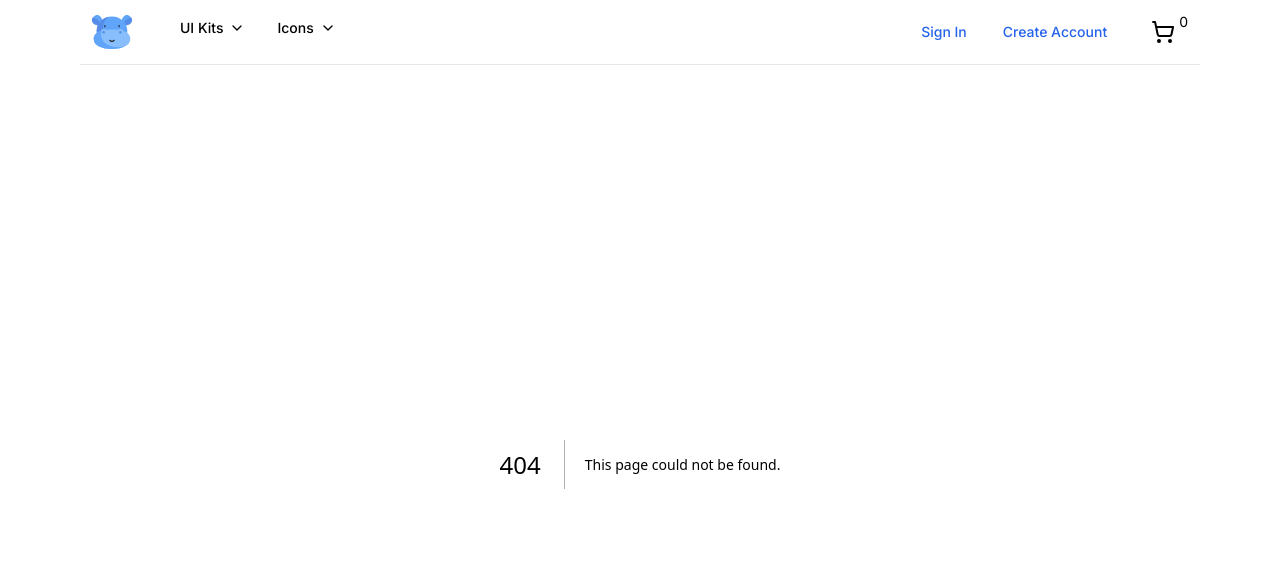
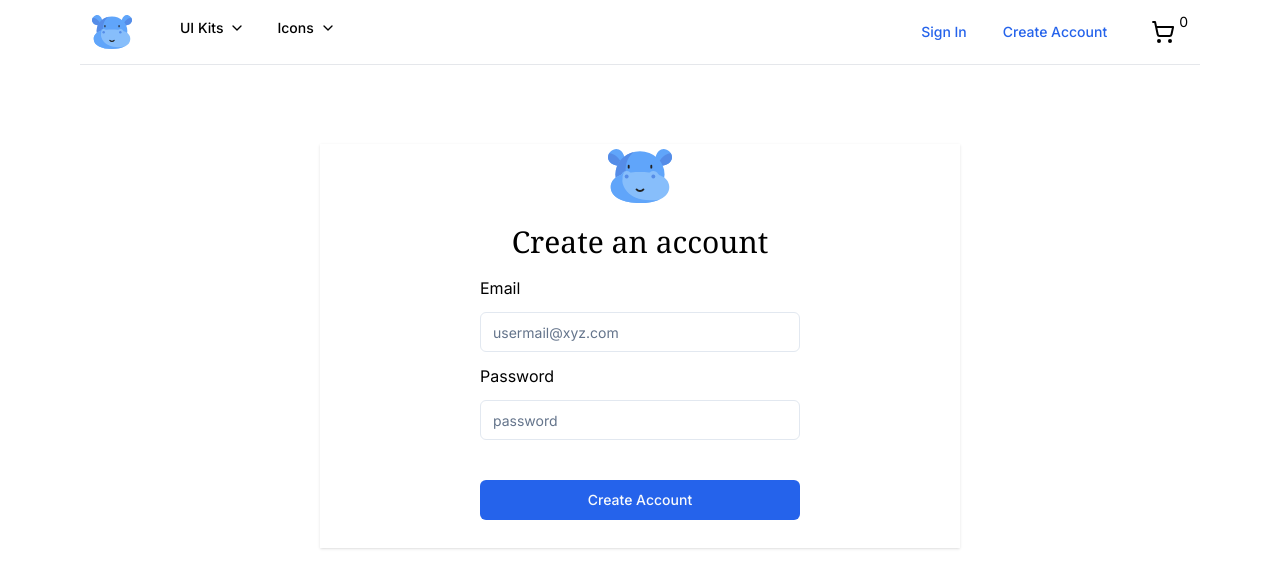
Before and after one commit to sushanslondhe/Digital-marketplace, a Next.js app: page /signup in a window 1280 px wide. Before the commit this address had no page. Shown: the top 588 px of the page. Built offline with nearby package versions, Linux system fonts and the light colour scheme.

Commit message:
added user-signup form

```diff
--- /dev/null
+++ b/app/(auth)/signup/page.tsx
@@ -0,0 +1,65 @@
+"use client"
+import { Icons } from "@/components/Icons";
+import { Button } from "@/components/ui/button";
+import { Input } from "@/components/ui/input";
+import { Label } from "@radix-ui/react-label";
+import { z } from "zod";
+import { useForm } from 'react-hook-form'
+import { zodResolver } from '@hookform/resolvers/zod'
+import { cn } from "@/lib/utils";
+
+
+export default function Signup(){
+    const Authvalidator = z.object({
+        email:z.string().email({message:'Invalid mail address!'}),
+        password:z.string().min(8,{message:'password must be atleast 8 characters long!'})
+    })
+
+    type TAuthCredentials = z.infer<typeof Authvalidator>
+    const clickSubmit = (data:TAuthCredentials) => {
+        console.log(data);
+    }
+
+   const { register, handleSubmit, watch, formState:{errors}} = useForm<TAuthCredentials>({
+    resolver:zodResolver(Authvalidator)
+   });
+    return(
+
+        <div className=" lg:shadow max-lg:pt-16 flex flex-col justify-center items-center lg:mx-[20rem] lg:my-[5rem] gap-y-4">
+            <div>
+                <Icons.logo className="h-16 w-16" />
+            </div>
+            <div className=" font-serif text-3xl font-medium">
+                Create an account
+            </div>
+            <div className=" w-[50%] flex flex-col gap-2 justify-center">
+            <form className=" flex flex-col gap-3" onSubmit={handleSubmit(clickSubmit)}>
+
+                <Label  htmlFor="email">Email</Label>
+                {errors.email && (
+                    <p className=" text-sm text-red-500">{errors.email?.message}</p>
+                )}
+                <Input {...register('email')}
+               className={cn({
+                'focus-visible:ring-red-500':errors.email
+               })}
+                placeholder="usermail@xyz.com"  />
+
+                <Label htmlFor="password">Password</Label>
+                {errors.password && (
+                    <p className=" text-sm text-red-500">{errors.password.message}</p>
+                )}
+                <Input {...register('password')}
+                className={cn({
+                    'focus-visible:ring-red-500':errors.password
+                })}
+                type='password'
+                 placeholder="password" />
+                <Button className="w-full my-7">Create Account</Button>
+        </form>
+            </div>
+
+
+        </div>
+    )
+}
--- a/app/api/signup/page.tsx
+++ /dev/null
@@ -1,7 +0,0 @@
-export default function Signup(){
-    return(
-        <>
-        Signup
-        </>
-    )
-}
--- a/components/Navbar.tsx
+++ b/components/Navbar.tsx
@@ -27,7 +27,7 @@
                             <div className=" ml-auto flex  items-center">
                                 <div className=" hidden lg:flex lg:items-center lg:justify-end lg:space-x-1">
                                     {user ? null :(
-                                        <Link href='/api/signin'
+                                        <Link href='/signin'
                                         className={buttonVariants({
                                             variant:'link'
                                         })}>
@@ -39,7 +39,7 @@
 
 
                                     {user ? null :(
-                                        <Link href='/api/signup'
+                                        <Link href='/signup'
                                         className={buttonVariants({
                                             variant:'link'
                                         })}>
--- /dev/null
+++ b/components/ui/input.tsx
@@ -0,0 +1,25 @@
+import * as React from "react"
+
+import { cn } from "@/lib/utils"
+
+export interface InputProps
+  extends React.InputHTMLAttributes<HTMLInputElement> {}
+
+const Input = React.forwardRef<HTMLInputElement, InputProps>(
+  ({ className, type, ...props }, ref) => {
+    return (
+      <input
+        type={type}
+        className={cn(
+          "flex h-10 w-full rounded-md border border-input bg-background px-3 py-2 text-sm ring-offset-background file:border-0 file:bg-transparent file:text-sm file:font-medium placeholder:text-muted-foreground focus-visible:outline-none focus-visible:ring-2 focus-visible:ring-ring focus-visible:ring-offset-2 disabled:cursor-not-allowed disabled:opacity-50",
+          className
+        )}
+        ref={ref}
+        {...props}
+      />
+    )
+  }
+)
+Input.displayName = "Input"
+
+export { Input }
--- /dev/null
+++ b/components/ui/label.tsx
@@ -0,0 +1,26 @@
+"use client"
+
+import * as React from "react"
+import * as LabelPrimitive from "@radix-ui/react-label"
+import { cva, type VariantProps } from "class-variance-authority"
+
+import { cn } from "@/lib/utils"
+
+const labelVariants = cva(
+  "text-sm font-medium leading-none peer-disabled:cursor-not-allowed peer-disabled:opacity-70"
+)
+
+const Label = React.forwardRef<
+  React.ElementRef<typeof LabelPrimitive.Root>,
+  React.ComponentPropsWithoutRef<typeof LabelPrimitive.Root> &
+    VariantProps<typeof labelVariants>
+>(({ className, ...props }, ref) => (
+  <LabelPrimitive.Root
+    ref={ref}
+    className={cn(labelVariants(), className)}
+    {...props}
+  />
+))
+Label.displayName = LabelPrimitive.Root.displayName
+
+export { Label }
```
Also changed, not shown: get-payload.ts (added, +52 -0 lines), package.json (+10 -1 lines), server.ts (added, +9 -0 lines), app/(auth)/signin/page.tsx (renamed from app/api/signin/page.tsx), 2 other files (tests, documents, lock files or other folders).
